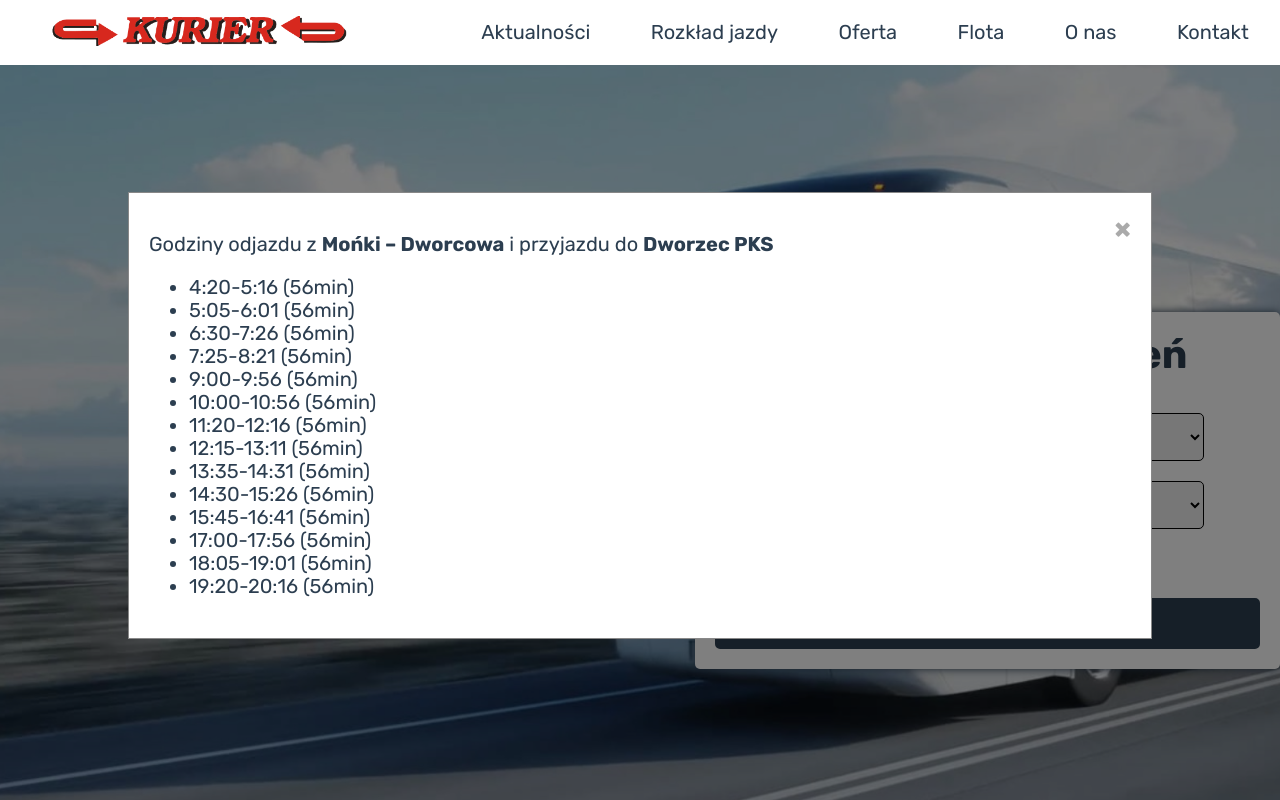
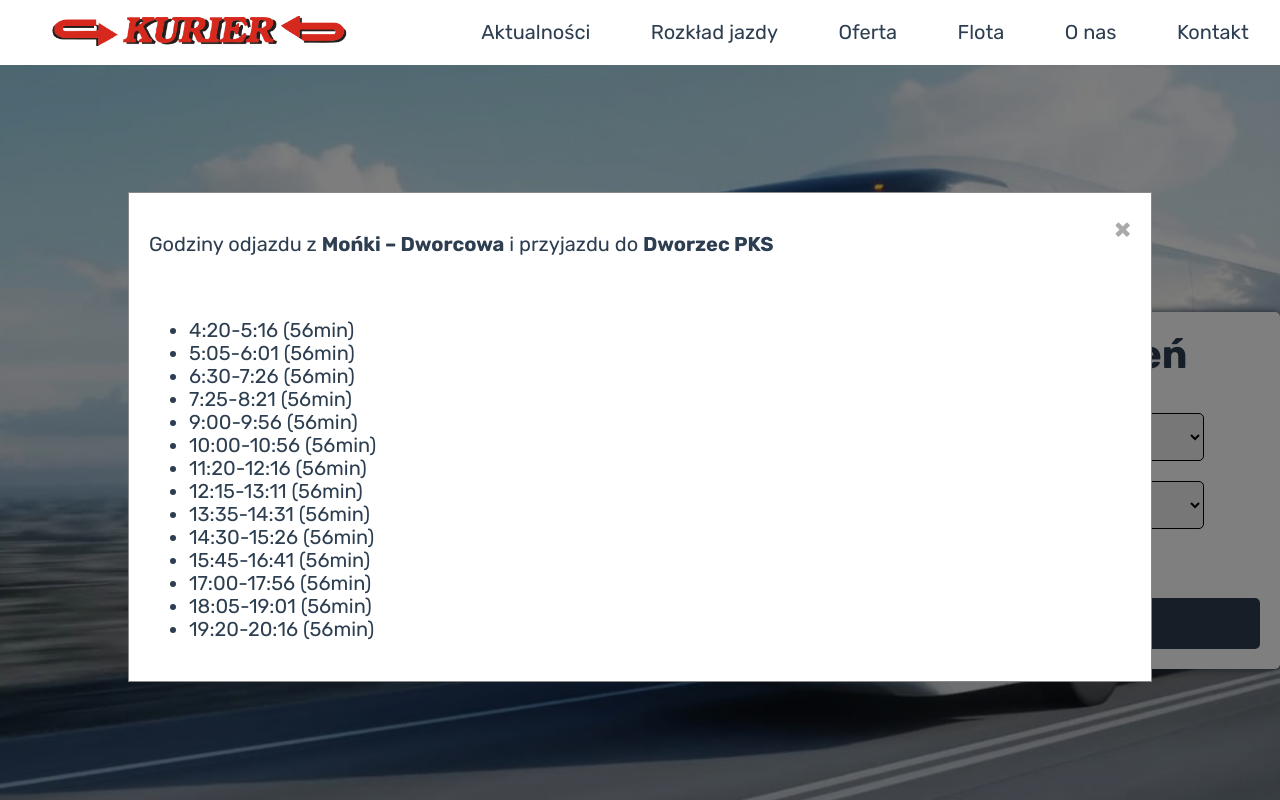
Before and after one commit to MarcinJankowski00/Kurier-Jankowscy-homepage-react, a React (Create React App) app: page / in a window 1280 px wide. Both pictures are taken after a click on the button "Znajdź połączenie". Shown: the top 800 px of the page. Built offline with nearby package versions, Linux system fonts and the light colour scheme.

Commit message:
Dates now matters

```diff
--- a/src/Photo/Search/BusStops.js
+++ b/src/Photo/Search/BusStops.js
@@ -6,19 +6,19 @@ export const busStops = [
             Białystok: ['4:20', '5:05', '6:30', '7:25', '9:00', '10:00', '11:20', '12:15', '13:35', '14:30', '15:45', '17:00', '18:05', '19:20'],
             Mońki: ['6:17', '7:12', '8:32', '9:32', '11:07', '12:07', '13:22', '14:22', '15:32', '16:37', '17:47', '19:07', '20:02', '21:17'],
         },
-        DzKwariant2: {
+        wariant2: {
             Białystok: ['5:05', '7:25', '10:00', '12:15', '14:30', '17:00'],
             Mońki: ['7:12', '9:32', '12:07', '14:22', '16:37', '19:07'],
         },
-        DzKEwariant3: {
+        wariant3: {
             Białystok: ['7:25', '10:00', '12:15', '14:30', '17:00'],
             Mońki: ['9:32', '12:07', '14:22', '16:37', '19:07'],
         },
-        DmzKwariant4: {
+        wariant4: {
             Białystok: ['5:05', '7:25', '10:00', '12:15', '14:30'],
             Mońki: ['7:12', '9:32', '12:07', '14:22', '16:37'],
         },
-        DmzKEwariant5: {
+        wariant5: {
             Białystok: ['7:25', '10:00', '12:15', '14:30'],
             Mońki: ['9:32', '12:07', '14:22', '16:37'],
         },
@@ -548,8 +548,8 @@ export const busStops = [
             Mońki: ['6:15', '8:35', '11:10', '13:25', '15:40', '18:10'],
         },
         wariant3: {
-            Białystok: ['6:01', '8:21', '10:56', '13:11', '15:26', '17:56'],
-            Mońki: ['8:35', '11:10', '13:25', '15:40', '18:10'],
+            Białystok: ['8:21', '10:56', '13:11', '15:26', '17:56'],
+            Mońki: ['11:10', '13:25', '15:40', '18:10'],
         },
         wariant4: {
             Białystok: ['6:01', '8:21', '10:56', '13:11', '15:26'],
--- /dev/null
+++ b/src/Photo/Search/Result/index.js
@@ -0,0 +1,60 @@
+import React from 'react';
+import { busStops } from '../BusStops.js';
+import getVariant from './useGetVariant';
+
+
+const calculateTimeDifference = (startHour, endHour) => {
+    const [startHourStr, startMinStr] = startHour.split(":");
+    const [endHourStr, endMinStr] = endHour.split(":");
+
+    const startHourNum = parseInt(startHourStr, 10);
+    const startMinNum = parseInt(startMinStr, 10);
+    const endHourNum = parseInt(endHourStr, 10);
+    const endMinNum = parseInt(endMinStr, 10);
+
+    const startTotalMinutes = startHourNum * 60 + startMinNum;
+    const endTotalMinutes = endHourNum * 60 + endMinNum;
+
+    const timeDifference = endTotalMinutes - startTotalMinutes;
+
+    return timeDifference;
+};
+
+const Result = ({ startStop, endStop, departureDate }) => {
+
+    const variant = getVariant(departureDate);
+    if (variant === 'brak') {
+        return (
+            <p>
+                W ten dzień nie kursujemy.
+            </p>
+        );
+    }
+
+    const startStopObject = busStops.find((station) => station.name === startStop);
+    const endStopObject = busStops.find((station) => station.name === endStop);
+    let direction = "";
+
+    if (startStopObject.id > endStopObject.id) {
+        direction = "Mońki";
+    } else {
+        direction = "Białystok";
+    }
+    const differenceInMinutes = calculateTimeDifference(startStopObject[variant][direction][0], endStopObject[variant][direction][0]);
+    return (
+        <div>
+            <p>Godziny odjazdu z <b>{startStop}</b> i przyjazdu do <b>{endStop}</b></p><br />
+            <ul>
+                {startStopObject[variant][direction].map((item) => (
+                    <li>
+                        {item}-
+                        {endStopObject[variant][direction][startStopObject[variant][direction].indexOf(item)]}{" "}
+                        ({differenceInMinutes}min)
+                    </li>
+                ))}
+            </ul>
+        </div>
+    );
+};
+
+export default Result;
--- /dev/null
+++ b/src/Photo/Search/Result/useGetVariant.js
@@ -0,0 +1,126 @@
+import React from 'react';
+
+const isBozeCialo = (myDate) => {
+    const bozeCialo = [
+        '08-06-2023',
+        '30-05-2024',
+        '19-06-2025',
+        '04-06-2026',
+        '27-05-2027',
+        '15-06-2028',
+        '31-05-2029',
+        '20-06-2030',
+        '12-06-2031',
+        '27-05-2032',
+        '16-06-2033'
+    ];
+    const dates = bozeCialo.map(item => {
+        const [day, month] = item.split('-');
+        const year = myDate.getFullYear();
+        return new Date(`${year}-${month}-${day}`);
+    });
+
+    return dates.some(data => data.getTime() === myDate.getTime());
+};
+
+const isFridayAfterBozeCialo = (myDate) => {
+    const fridays = [
+        '09-06-2023',
+        '31-05-2024',
+        '20-06-2025',
+        '05-06-2026',
+        '28-05-2027',
+        '16-06-2028',
+        '01-06-2029',
+        '21-06-2030',
+        '13-06-2031',
+        '28-05-2032',
+        '17-06-2033'
+    ];
+    const dates = fridays.map(item => {
+        const [day, month] = item.split('-');
+        const year = myDate.getFullYear();
+        return new Date(`${year}-${month}-${day}`);
+    });
+
+    return dates.some(data => data.getTime() === myDate.getTime());
+};
+const isEster = (myDate) => {
+    const ester = [
+        '09-04-2023',
+        '31-03-2024',
+        '20-04-2025',
+        '05-04-2026',
+        '28-03-2027',
+        '16-04-2028',
+        '01-04-2029',
+        '21-04-2030',
+        '13-04-2031',
+        '28-03-2032',
+        '17-04-2033',
+        '10-04-2023',
+        '01-04-2024',
+        '21-04-2025',
+        '06-04-2026',
+        '29-03-2027',
+        '17-04-2028',
+        '02-04-2029',
+        '22-04-2030',
+        '14-04-2031',
+        '29-03-2032',
+        '18-04-2033'
+    ];
+    const dates = ester.map(item => {
+        const [day, month] = item.split('-');
+        const year = myDate.getFullYear();
+        return new Date(`${year}-${month}-${day}`);
+    });
+
+    return dates.some(data => data.getTime() === myDate.getTime());
+};
+
+const getVariant = (departureDateStr) => {
+    const departureDate = new Date(departureDateStr);
+    console.log(departureDate)
+    if (
+        (departureDate.getMonth() === 11 && (departureDate.getDate() === 25 || departureDate.getDate() === 26)) ||
+        (departureDate.getMonth() === 0 && departureDate.getDate() === 1) ||
+        isEster(departureDate)) {
+
+        return 'brak'
+    }
+    else {
+        if (departureDate.getMonth() === 11 && (departureDate.getDate() === 24 || departureDate.getDate() === 31)) {
+            if (departureDate.getDay() === 0) {
+                return 'wariant5';
+            }
+            else {
+                return 'wariant4';
+            }
+        }
+        else {
+            if (
+                departureDate.getDay() === 0 ||
+                isBozeCialo(departureDate) ||
+                (departureDate.getMonth() === 4 && (departureDate.getDate() === 1 || departureDate.getDate() === 3)) ||
+                (departureDate.getMonth() === 0 && departureDate.getDate() === 6) ||
+                (departureDate.getMonth() === 7 && departureDate.getDate() === 15) ||
+                (departureDate.getMonth() === 10 && (departureDate.getDate() === 1 || departureDate.getDate() === 11))) {
+                return 'wariant3';
+            }
+            else {
+                if (
+                    departureDate.getDay() === 6 ||
+                    isFridayAfterBozeCialo(departureDate) ||
+                    (departureDate.getMonth() === 4 && departureDate.getDate() === 2)) {
+                    return 'wariant2';
+                }
+                else {
+                    return 'wariant1';
+                }
+            }
+        }
+    };
+}
+
+export default getVariant;
--- a/src/Photo/Search/index.js
+++ b/src/Photo/Search/index.js
@@ -1,6 +1,7 @@
 import React, { useState } from 'react';
 import { Form, Header, Element, Text, Select, Button } from "./styled";
 import Modal from "./Modal";
+import Result from "./Result";
 import { busStops } from './BusStops.js';
 
 const Search = () => {
@@ -19,46 +20,7 @@ const Search = () => {
 
     const dzisiaj = new Date().toISOString().slice(0, 10);
     const [departureDate, setDepartureDate] = useState(dzisiaj);
-    const calculateTimeDifference = (startHour, endHour) => {
-        const [startHourStr, startMinStr] = startHour.split(":");
-        const [endHourStr, endMinStr] = endHour.split(":");
 
-        const startHourNum = parseInt(startHourStr, 10);
-        const startMinNum = parseInt(startMinStr, 10);
-        const endHourNum = parseInt(endHourStr, 10);
-        const endMinNum = parseInt(endMinStr, 10);
-
-        const startTotalMinutes = startHourNum * 60 + startMinNum;
-        const endTotalMinutes = endHourNum * 60 + endMinNum;
-
-        const timeDifference = endTotalMinutes - startTotalMinutes;
-
-        return timeDifference;
-    };
-
-    const createResult = (startStop, endStop, departureDate) => {
-        const startStopObject = busStops.find((station) => station.name === startStop);
-        const endStopObject = busStops.find((station) => station.name === endStop);
-        let direction = "";
-        if (startStopObject.id > endStopObject.id) {
-            direction = "Mońki";
-        } else {
-            direction = "Białystok";
-        }
-        console.log(startStopObject.wariant1[direction][0])
-        const differenceInMinutes = calculateTimeDifference(startStopObject.wariant1[direction][0], endStopObject.wariant1[direction][0]);
-        return (
-            <ul>
-                {startStopObject.wariant1[direction].map((item) => (
-                    <li>
-                        {item}-
-                        {endStopObject.wariant1[direction][startStopObject.wariant1[direction].indexOf(item)]}{" "}
-                        ({differenceInMinutes}min)
-                    </li>
-                ))}
-            </ul>
-        );
-    };
     return (
         <Form>
             <Header>Wyszukiwarka połączeń</Header>
@@ -111,17 +73,23 @@ const Search = () => {
                             Data:
                         </Text>
                         <input
-                            type="date"
+                            type="Date"
                             value={departureDate}
-                            onChange={(e) => setDepartureDate(e.target.value)}
+                            onChange={(e) => {
+                                setDepartureDate(e.target.value)
+                            }}
                         />
                     </label>
                 </p>
             </Element>
             <Button onClick={openModal}>Znajdź połączenie</Button>
             <Modal isOpen={isModalOpen} onClose={closeModal}>
-                <p>Godziny odjazdu z <b>{startStop}</b> i przyjazdu do <b>{endStop}</b>
-                    {createResult(startStop, endStop, departureDate)}</p>
+
+                    <Result
+                        startStop = {startStop}
+                        endStop = {endStop}
+                        departureDate = {departureDate}
+                    />
             </Modal>
         </Form>
     );
```
Also changed, not shown: src/Photo/Search/Result/styled.js (added).
